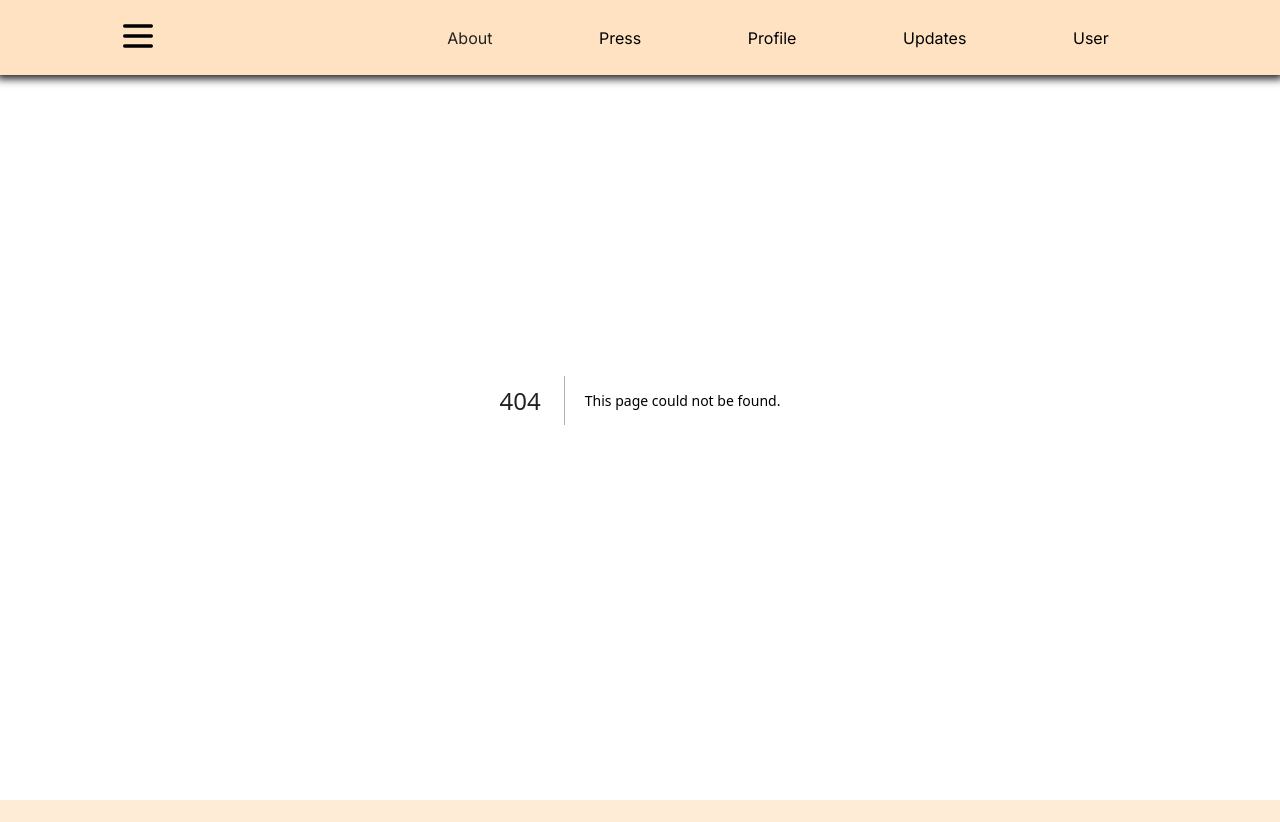
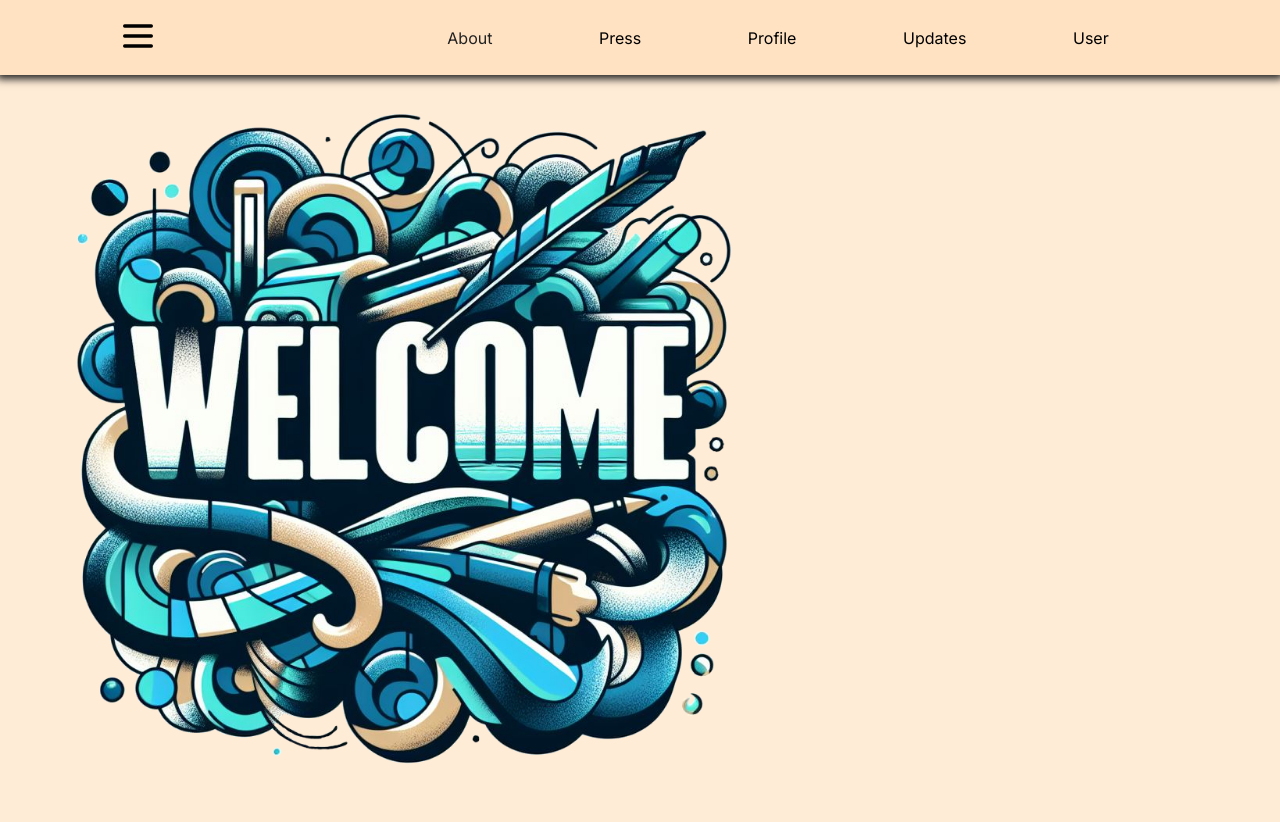
Before and after one commit to IsaacWild/writers-nook, a Next.js app: page /welcome in a window 1280 px wide. Before the commit this address had no page. Before the commit the page ends 800 px from the top, so only its background shows below. Built offline with nearby package versions, Linux system fonts and the light colour scheme.

Commit message:
feat: Add grid layout to Welcome page design.

```diff
--- /dev/null
+++ b/app/welcome/page.module.css
@@ -0,0 +1,4 @@
+.container {
+    display: grid;
+    gap: 2px;
+}
--- /dev/null
+++ b/app/welcome/page.tsx
@@ -0,0 +1,16 @@
+import Image from "next/image";
+import styles from "./page.module.css";
+
+export default function Welcome() {
+  return (
+    <div className={styles.container}>
+      <p>Hiya</p>
+      <Image
+        src="/welcomeSplash.png"
+        alt="Welcome Icon"
+        width={800}
+        height={800}
+      />
+    </div>
+  );
+}
```
Also changed, not shown: public/welcomeSplash.png (added).
